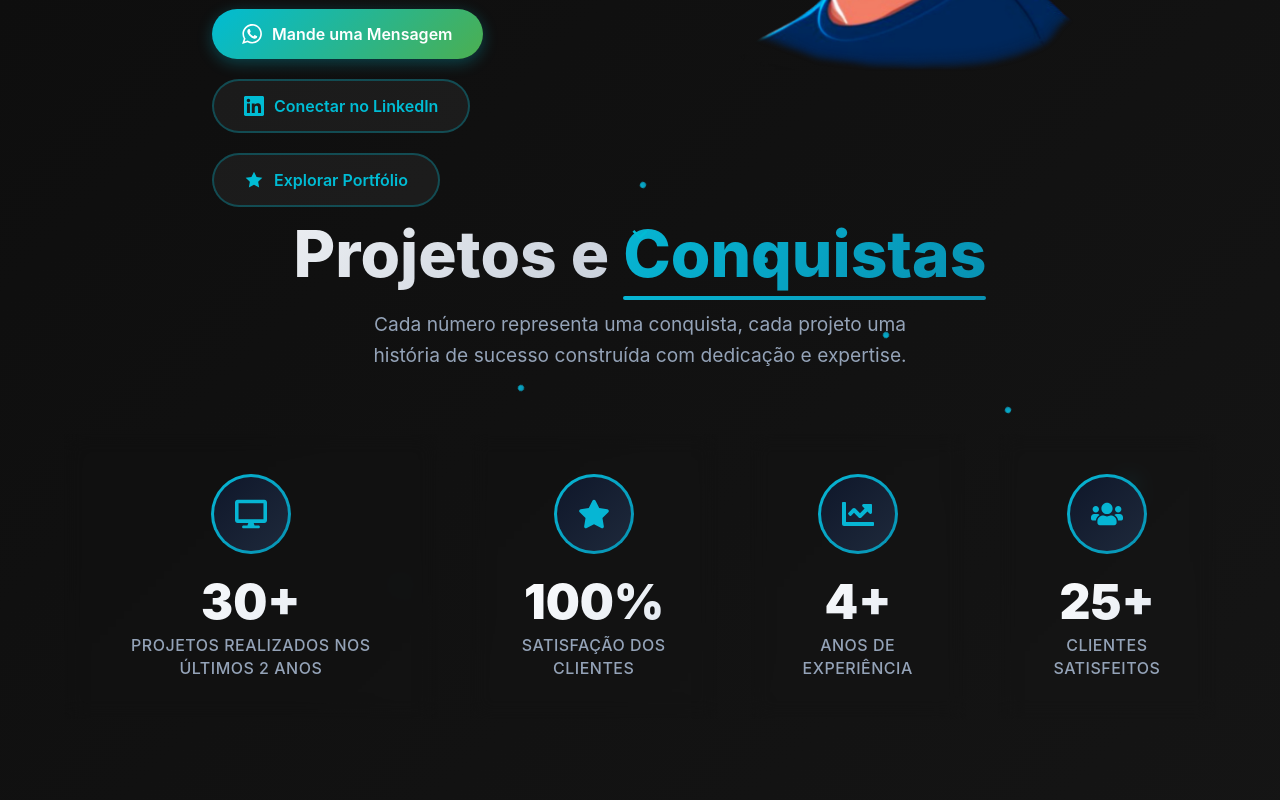
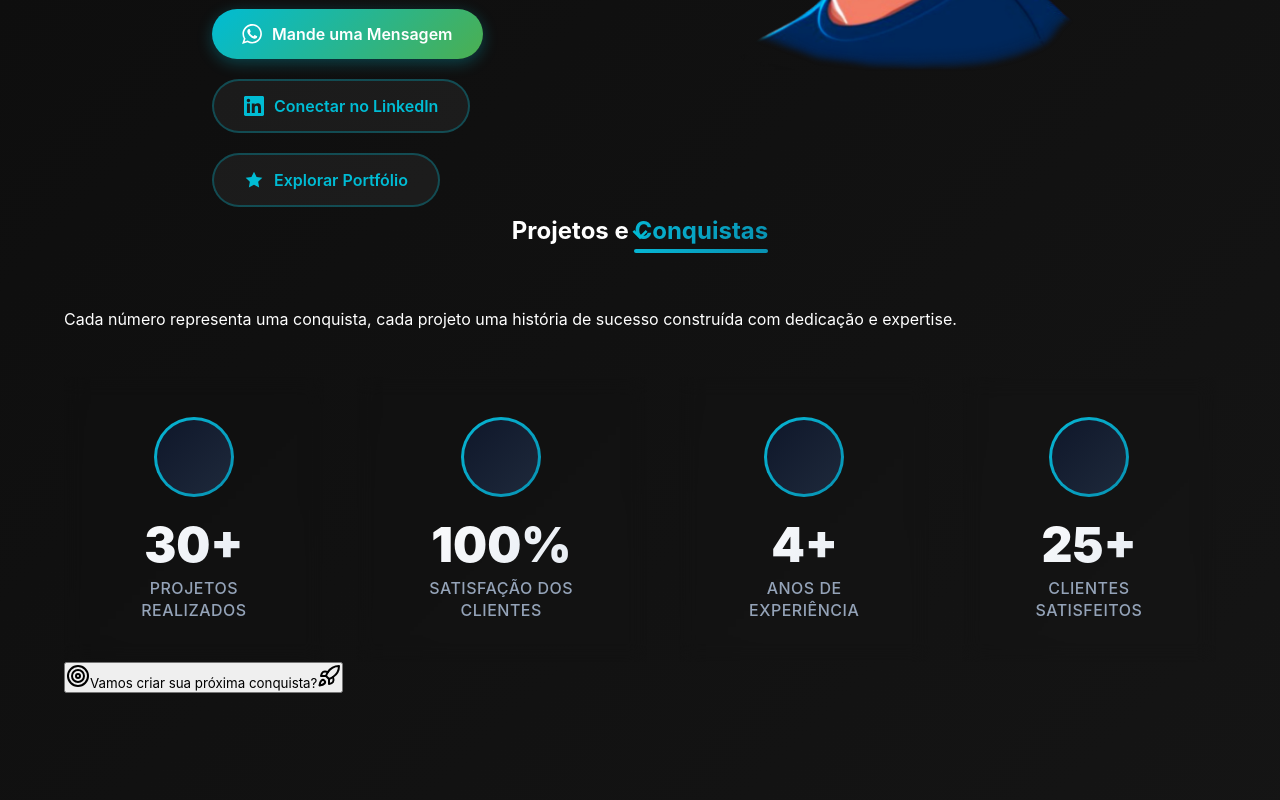
Before and after one commit to jottasilva/portfolio, a React (Create React App) app: page / in a window 1280 px wide. Shown: the part 640-1440 px from the top of the page. Built offline with nearby package versions, Linux system fonts and the light colour scheme; a web font is replaced by a local one.

Commit message:
Update stats.tsx

```diff
--- a/src/components/stats.tsx
+++ b/src/components/stats.tsx
@@ -1,73 +1,133 @@
-import React from 'react';
-import { FaDesktop, FaStar, FaChartLine, FaUsers } from 'react-icons/fa';
+import React, { useState, useEffect, useRef } from 'react';
+import { Monitor, Star, TrendingUp, Users, Target, Rocket } from 'lucide-react';
 import '../css/statistics.css';
+const Statistics = () => {
+  const [isVisible, setIsVisible] = useState(false);
+  const [counters, setCounters] = useState({ projects: 0, satisfaction: 0, experience: 0, clients: 0 });
+  const sectionRef = useRef(null);
 
-interface StatItem {
-  icon: React.ReactNode;
-  value: string;
-  label: string;
-}
-
-const Statistics = () => {
-  const stats: StatItem[] = [
+  const stats = [
     {
-      icon: <FaDesktop className="stat-icon-svg" />,
-      value: '30+',
-      label: 'Projetos Realizados nos últimos 2 anos'
+      icon: <Monitor className="w-6 h-6" />,
+      value: 30,
+      suffix: '+',
+      label: 'Projetos Realizados',
+      key: 'projects'
     },
     {
-      icon: <FaStar className="stat-icon-svg" />,
-      value: '100%',
-      label: 'Satisfação dos Clientes'
+      icon: <Star className="w-6 h-6" />,
+      value: 100,
+      suffix: '%',
+      label: 'Satisfação dos Clientes',
+      key: 'satisfaction'
     },
     {
-      icon: <FaChartLine className="stat-icon-svg" />,
-      value: '4+',
-      label: 'Anos de Experiência'
+      icon: <TrendingUp className="w-6 h-6" />,
+      value: 4,
+      suffix: '+',
+      label: 'Anos de Experiência',
+      key: 'experience'
     },
     {
-      icon: <FaUsers className="stat-icon-svg" />,
-      value: '25+',
-      label: 'Clientes Satisfeitos'
+      icon: <Users className="w-6 h-6" />,
+      value: 25,
+      suffix: '+',
+      label: 'Clientes Satisfeitos',
+      key: 'clients'
     }
   ];
 
+  useEffect(() => {
+    const observer = new IntersectionObserver(
+      ([entry]) => {
+        if (entry.isIntersecting) {
+          setIsVisible(true);
+        }
+      },
+      { threshold: 0.3 }
+    );
+
+    if (sectionRef.current) {
+      observer.observe(sectionRef.current);
+    }
+
+    return () => observer.disconnect();
+  }, []);
+
+  useEffect(() => {
+    if (isVisible) {
+      const animateCounters = () => {
+        stats.forEach((stat, index) => {
+          setTimeout(() => {
+            let current = 0;
+            const target = stat.value;
+            const increment = target / 50;
+
+            const counter = setInterval(() => {
+              current += increment;
+              if (current >= target) {
+                current = target;
+                clearInterval(counter);
+              }
+
+              setCounters(prev => ({
+                ...prev,
+                [stat.key]: Math.floor(current)
+              }));
+            }, 30);
+          }, index * 100);
+        });
+      };
+
+      animateCounters();
+    }
+  }, [isVisible]);
+
   return (
-    <section className="statistics-section">
-      <div className="floating-elements">
-        {[...Array(9)].map((_, index) => (
-          <div
-            key={index}
-            className="floating-element"
-            style={{ animationDelay: `${index * 0.5}s` }}
-          />
-        ))}
-      </div>
+    <section
+      ref={sectionRef}
+      className="statistics-section"
+    >
+      <div className="statistics-container">
+        {/* Header */}
+        <div className={`statistics-header ${isVisible ? 'visible' : ''}`}>
+          <h2 className="statistics-title">
+            Projetos e <span className="highlight">Conquistas</span>
+          </h2>
 
-      <div className="statistics-container">
-        <div className="statistics-title">
-          <h2>Projetos e <span className="highlight">Conquistas</span></h2>
-          <p className="subtitle">
+          <p className="statistics-subtitle">
             Cada número representa uma conquista, cada projeto uma história de sucesso construída com dedicação e expertise.
           </p>
         </div>
 
+        {/* Stats Grid */}
         <div className="statistics-grid">
           {stats.map((stat, index) => (
             <div
               key={index}
-              className="stat-item"
-              style={{ animationDelay: `${index * 0.1}s` }}
+              className={`stat-item ${isVisible ? 'visible' : ''}`}
+              style={{ transitionDelay: `${index * 100}ms` }}
             >
               <div className="stat-icon">
                 {stat.icon}
               </div>
-              <div className="stat-content">
-                <div className="stat-value">{stat.value}</div>
-                <div className="stat-label">{stat.label}</div>
+              <div className="stat-value">
+                {counters[stat.key]}{stat.suffix}
+              </div>
+              <div className="stat-label">
+                {stat.label}
               </div>
             </div>
           ))}
+        </div>
+
+        {/* CTA Button */}
+        <div className={`statistics-cta ${isVisible ? 'visible' : ''}`}>
+          <button className="cta-button">
+            <Target className="cta-icon-left" />
+            <span>Vamos criar sua próxima conquista?</span>
+            <Rocket className="cta-icon-right" />
+          </button>
         </div>
       </div>
     </section>
```
